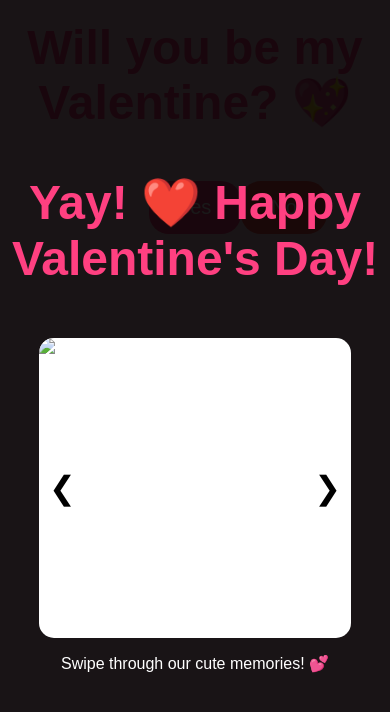
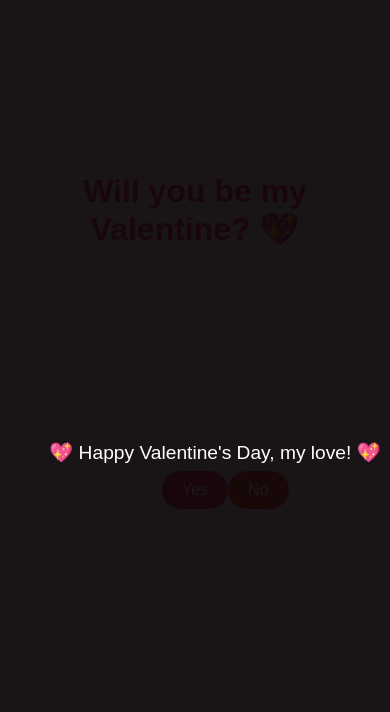
Before and after one commit to zzyashh/Secret, a plain HTML site: page index.html in a window 390 px wide. Drawn offline with Linux system fonts and the light colour scheme.

Commit message:
Update index.html

```diff
--- a/index.html
+++ b/index.html
@@ -10,21 +10,32 @@
             background-color: #ffccdc;
             font-family: Arial, sans-serif;
             overflow: hidden;
+            display: flex;
+            justify-content: center;
+            align-items: center;
+            height: 100vh;
+            flex-direction: column;
+            margin: 0;
         }
 
         h1 {
-            font-size: 3rem;
+            font-size: 2.5rem;
             color: #ff4081;
             margin-top: 20px;
         }
 
         .container {
-            margin-top: 50px;
             position: relative;
+            display: flex;
+            flex-direction: column;
+            align-items: center;
+            justify-content: center;
+            height: 50vh;
         }
 
         .buttons {
             margin-top: 20px;
+            position: relative;
         }
 
         .btn {
@@ -56,11 +67,28 @@
             width: 100%;
             height: 100%;
             background: rgba(0, 0, 0, 0.9);
+            color: white;
+            overflow: auto;
+            padding: 20px;
             display: flex;
             flex-direction: column;
             align-items: center;
             justify-content: center;
+        }
+
+        #message {
+            font-size: 1.5rem;
             color: white;
+            text-align: center;
+            max-width: 80%;
+            margin-top: 20px;
+        }
+
+        .gallery-container {
+            display: none;
+            flex-direction: column;
+            align-items: center;
+            margin-top: 20px;
         }
 
         .gallery {
@@ -71,7 +99,6 @@
             height: 300px;
             border-radius: 15px;
             background: white;
-            margin-top: 20px;
             position: relative;
         }
 
@@ -123,6 +150,26 @@
             top: -20px;
             transform: translateX(-50%);
         }
+
+        @media (max-width: 600px) {
+            h1 {
+                font-size: 2rem;
+            }
+
+            .btn {
+                font-size: 16px;
+                padding: 10px 20px;
+            }
+
+            .gallery {
+                height: 250px;
+            }
+
+            #message {
+                font-size: 1.2rem;
+                max-width: 90%;
+            }
+        }
     </style>
 </head>
 <body>
@@ -136,24 +183,29 @@
     </div>
 
     <div id="celebration">
-        <h1>Yay! ❤️ Happy Valentine's Day!</h1>
-        <div class="gallery">
-            <button class="arrow arrow-left" onclick="prevSlide()">&#10094;</button>
-            <img id="galleryImg" src="image1.jpg" alt="Love Memories">
-            <button class="arrow arrow-right" onclick="nextSlide()">&#10095;</button>
+        <div id="message">💖 Happy Valentine's Day, my love! 💖</div>
+        <div class="gallery-container">
+            <div class="gallery">
+                <button class="arrow arrow-left" onclick="prevSlide()">&#10094;</button>
+                <img id="galleryImg" src="image1.jpg" alt="Love Memories">
+                <button class="arrow arrow-right" onclick="nextSlide()">&#10095;</button>
+            </div>
+            <p>Swipe through our cute memories! 💕</p>
         </div>
-        <p>Swipe through our cute memories! 💕</p>
     </div>
 
     <script>
         const noBtn = document.getElementById("noBtn");
         const yesBtn = document.getElementById("yesBtn");
+        const celebrationScreen = document.getElementById("celebration");
+        const message = document.getElementById("message");
+        const galleryContainer = document.querySelector(".gallery-container");
         let images = ["image1.jpg", "image2.jpg", "image3.jpg"]; // Add your images here
         let currentIndex = 0;
 
         function moveNoButton() {
-            let x = Math.random() * (window.innerWidth - 100);
-            let y = Math.random() * (window.innerHeight - 100);
+            let x = Math.random() * (window.innerWidth - 150);
+            let y = Math.random() * (window.innerHeight - 150);
             let size = Math.random() * 50 + 20;
             noBtn.style.left = `${x}px`;
             noBtn.style.top = `${y}px`;
@@ -164,7 +216,8 @@
         noBtn.addEventListener("mouseover", moveNoButton);
 
         function showCelebration() {
-            document.getElementById("celebration").style.display = "flex";
+            celebrationScreen.style.display = "flex";
+            galleryContainer.style.display = "flex";
             spawnBalloons();
         }
 
```
